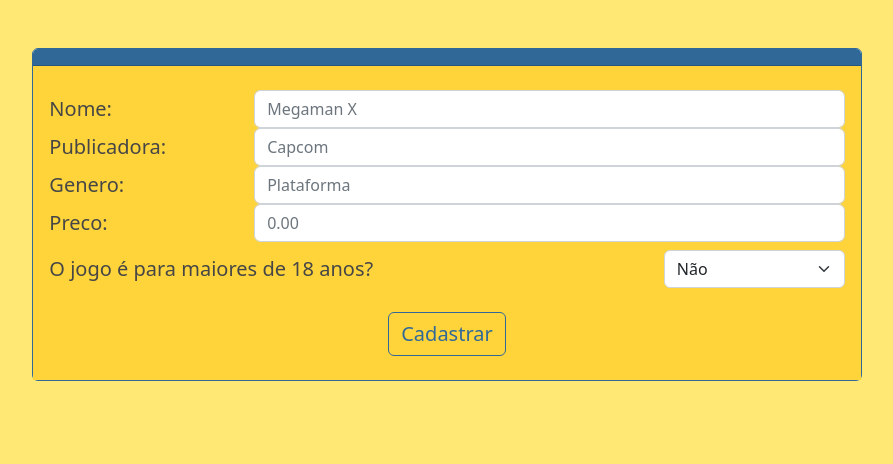
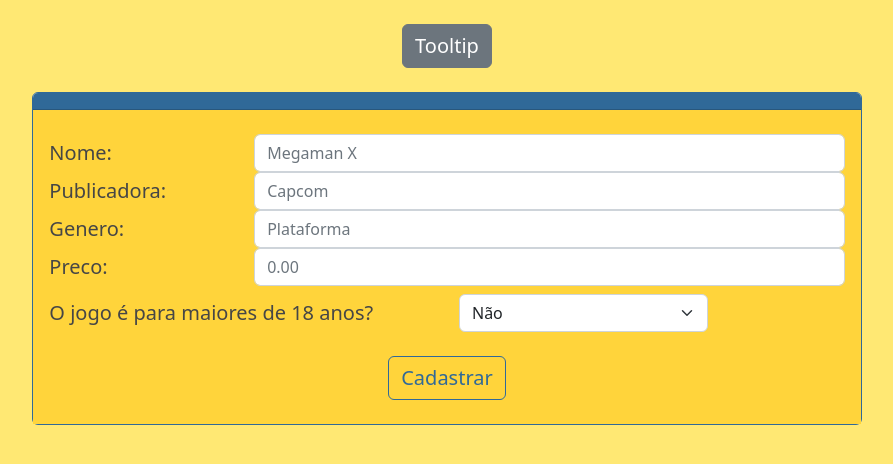
Before and after one commit to CarlosNR/Ston, a Flask app: page /insert/jogo in a window 1280 px wide. Shown: the part 86-550 px from the top of the page, without its empty margins (193-1086 px from the left). Run offline with Flask 3, Linux system fonts and the light colour scheme; some libraries are stand-ins or nearby versions.

Commit message:
front: cadastraJogo1 e 2, tooltip menos bugado

```diff
--- a/src/static/css/main.css
+++ b/src/static/css/main.css
@@ -90,7 +90,7 @@ primeiro de seu contexto. Eis a redundancia: */
     /* background-color: blue !important; */
 }
 
-.show{
+.showCard{
     opacity: 1 !important;
     filter: blur(0) !important;
     transform: translateX(0) !important;
--- a/src/static/js/animacaoCard/animacaoDireita.js
+++ b/src/static/js/animacaoCard/animacaoDireita.js
@@ -7,9 +7,9 @@ function reveal() {
       var elementVisible = 150;
 
       if (elementTop < windowHeight - elementVisible) {
-        reveals[i].classList.add("show");
+        reveals[i].classList.add("showCard");
       } else {
-        reveals[i].classList.remove("show");
+        reveals[i].classList.remove("showCard");
       }
     }
   }
--- a/src/static/js/animacaoCard/animacaoEsquerda.js
+++ b/src/static/js/animacaoCard/animacaoEsquerda.js
@@ -7,9 +7,9 @@ function reveal() {
       var elementVisible = 150;
 
       if (elementTop < windowHeight - elementVisible) {
-        reveals[i].classList.add("show");
+        reveals[i].classList.add("showCard");
       } else {
-        reveals[i].classList.remove("show");
+        reveals[i].classList.remove("showCard");
       }
     }
   }
--- a/src/templates/base.html
+++ b/src/templates/base.html
@@ -14,9 +14,6 @@
     <!-- CSS BOOTSTRAP -->
     <link href="https://cdn.jsdelivr.net/npm/bootstrap@5.2.3/dist/css/bootstrap.min.css" rel="stylesheet" integrity="sha384-rbsA2VBKQhggwzxH7pPCaAqO46MgnOM80zW1RWuH61DGLwZJEdK2Kadq2F9CUG65" crossorigin="anonymous">
 
-    <link href="https://cdn.jsdelivr.net/npm/bootstrap@5.2.3/dist/css/bootstrap.min.css"
-    rel="stylesheet"/>
-
 </head>
 <body>
 
@@ -30,10 +27,6 @@
     <!-- JS Bootstrap -->
     <script defer src="https://cdn.jsdelivr.net/npm/bootstrap@5.2.3/dist/js/bootstrap.bundle.min.js" integrity="sha384-kenU1KFdBIe4zVF0s0G1M5b4hcpxyD9F7jL+jjXkk+Q2h455rYXK/7HAuoJl+0I4" crossorigin="anonymous"></script>
 
-    <!-- Uso de tooltip -->
-    <script src="https://cdn.jsdelivr.net/npm/@popperjs/core@2.11.6/dist/umd/popper.min.js" integrity="sha384-oBqDVmMz9ATKxIep9tiCxS/Z9fNfEXiDAYTujMAeBAsjFuCZSmKbSSUnQlmh/jp3" crossorigin="anonymous"></script>
-    <script src="https://cdn.jsdelivr.net/npm/bootstrap@5.2.3/dist/js/bootstrap.min.js" integrity="sha384-cuYeSxntonz0PPNlHhBs68uyIAVpIIOZZ5JqeqvYYIcEL727kskC66kF92t6Xl2V" crossorigin="anonymous"></script>
-
     <!-- JS AXIOS -->
     <script defer src="https://cdn.jsdelivr.net/npm/axios@1.1.2/dist/axios.min.js"></script>
 
--- a/src/templates/public/Jogos/cadastraJogo1.html
+++ b/src/templates/public/Jogos/cadastraJogo1.html
@@ -6,6 +6,9 @@
 <div class="row justify-content-center align-items-center text-center mt-4">
     <div class="col-8 col-sm-6">
 
+    <button type="button" id='tt' class="btn btn-secondary" data-toggle="tooltip" data-placement="bottom" title="Tooltip title">
+    Tooltip
+    </button>
 
         <!-- <button type="button" class="btn btn-secondary" data-toggle="tooltip" data-placement="top" title="Tooltip on top">
             <p style="text-align: center; color: #ffffffd0;">
@@ -60,16 +63,18 @@
                     </div>
                     <div class="row my-2  align-items-center">
 
-                        <div class="col-9 col-sm-9">
+                        <div class="col-5 col-xs-6 col-sm-6">
                             <p style="text-align: left;">O jogo é para maiores de 18 anos?</p>
                         </div>
 
-                        <div class="col-3 col-sm-3">
+                        <div class="col-7 col-xs-4 col-sm-4">
                             <select name="maior18" class="form-select">
                                 <option selected value="False">Não</option>
                                 <option value="True">Sim</option>
                             </select>
                         </div>
+                        <div class="col col-xs-2 col-sm-2"></div>
+
 
 
                         <div class="col-12 mt-4 text-center"><button class="btn" type="submit" id="cardButton">Cadastrar</button></div>
```
Also changed, not shown: src/templates/public/Clientes/listaClientes.html (+9 -7 lines), src/templates/public/Jogos/listaJogo.html (+5 -3 lines).
